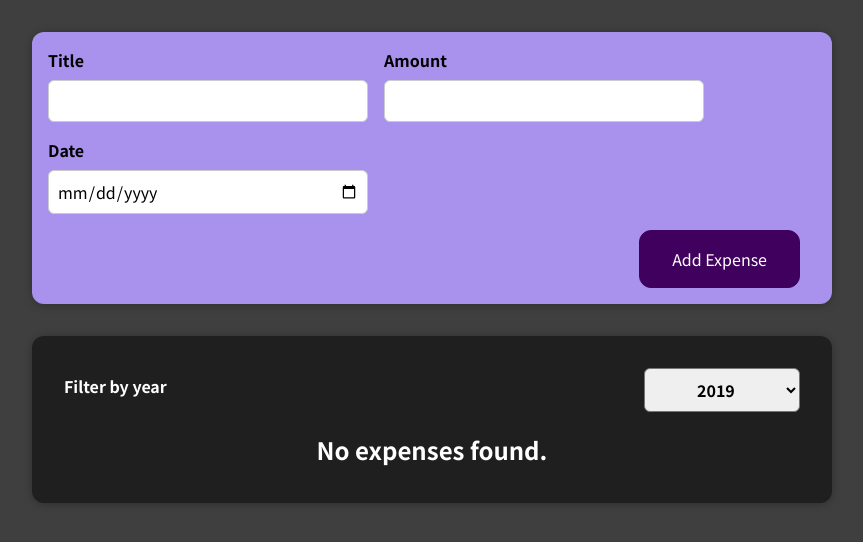
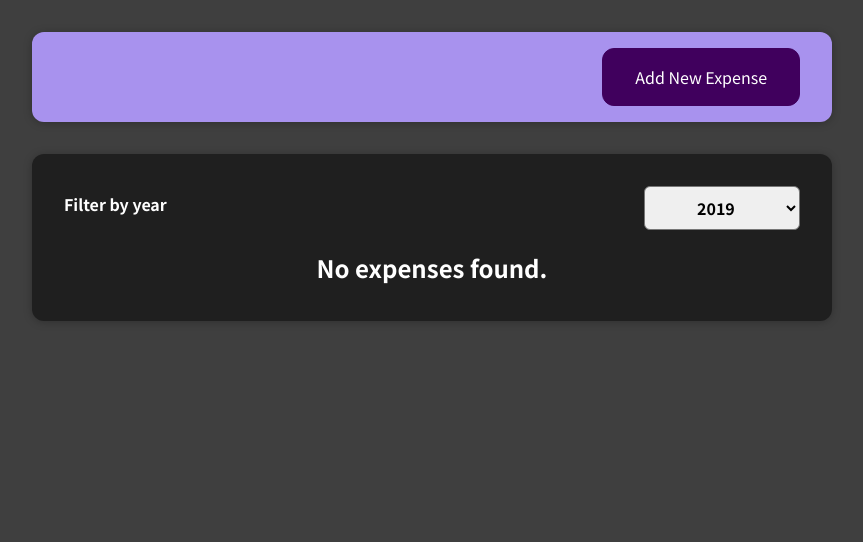
Before and after one commit to harshshah94/react-complete-guide, a React (Create React App) app: page / in a window 1280 px wide. Shown: the top 542 px of the page, without its empty margins (208-1071 px from the left). Built offline with nearby package versions, Linux system fonts and the light colour scheme.

Commit message:
Assignment 4: Conditional Content

```diff
--- a/src/components/NewExpense/ExpenseForm.js
+++ b/src/components/NewExpense/ExpenseForm.js
@@ -5,12 +5,17 @@ const ExpenseForm = (props) => {
   const [enteredTitle, setEnteredTitle] = useState("");
   const [enteredAmount, setEnteredAmount] = useState("");
   const [enteredDate, setEnteredDate] = useState("");
+  const [clickedButton, setClickedButton] = useState(false);
 
   //   const [userInput, setUserInput] = useState({
   //     enteredTitle: "",
   //     enteredAmount: "",
   //     enteredDate: "",
   //   });
+
+  const onAddNewExpenseClickHandler = (event) => {
+    setClickedButton((previousValue) => !previousValue);
+  };
 
   const onTitleChangeHandler = (event) => {
     setEnteredTitle(event.target.value);
@@ -44,7 +49,17 @@ const ExpenseForm = (props) => {
     setEnteredTitle("");
     setEnteredAmount("");
     setEnteredDate("");
+
+    setClickedButton((previousValue) => !previousValue);
   };
+
+  if (clickedButton === false) {
+    return (
+      <div className="new-expense__actions">
+        <button onClick={onAddNewExpenseClickHandler}>Add New Expense</button>
+      </div>
+    );
+  }
 
   return (
     <form onSubmit={submitHandler}>
@@ -79,6 +94,7 @@ const ExpenseForm = (props) => {
         </div>
       </div>
       <div className="new-expense__actions">
+        <button onClick={onAddNewExpenseClickHandler}>Cancel</button>
         <button type="submit">Add Expense</button>
       </div>
     </form>
```
